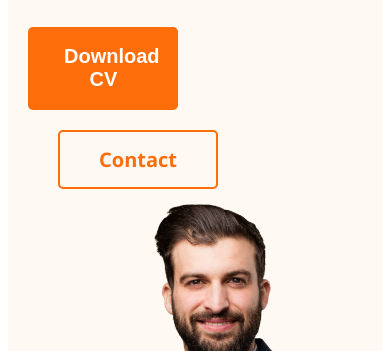
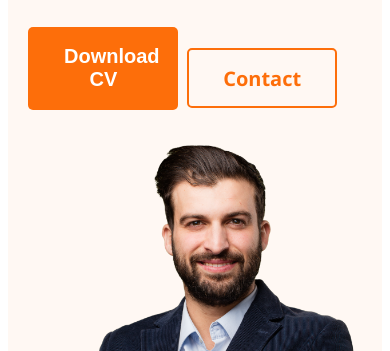
Before and after one commit to SK-Jabed/Responsive-Web-Dev-Portfolio, a plain HTML site: page index.html in a window 390 px wide. Shown: the part 493-844 px from the top of the page. Drawn offline with nearby package versions, Linux system fonts and the light colour scheme.

Commit message:
header section responsive completed

```diff
--- a/styles/portfolio.css
+++ b/styles/portfolio.css
@@ -30,6 +30,7 @@
   border-radius: 5px;
   border: none;
   cursor: pointer;
+  text-align: center;
 }
 section-title{
   font-size: 35px;
@@ -138,6 +139,7 @@ nav li a {
   border-radius: 5px;
   background-color: rgb(255, 248, 243);
   margin-left: 30px;
+  cursor: pointer;
 }
 /* Banner styles end here */
 
@@ -225,7 +227,7 @@ footer input[type="text"], footer input[type="email"], footer textarea{
   nav > h3 {
     margin-right: 22px;
     margin-top: 20px;
-    margin-bottom: 5px
+    margin-bottom: 5px;
   }
   nav > ul {
     gap: 20px;
@@ -250,6 +252,11 @@ footer input[type="text"], footer input[type="email"], footer textarea{
   .banner {
     margin: 20px;
   }
+  .contact-btn {
+    width: 150px;
+    height: 60px;
+    margin-left: 5px;
+  }
   .banner-profile-pic {
     width: 100%;
   }
```
